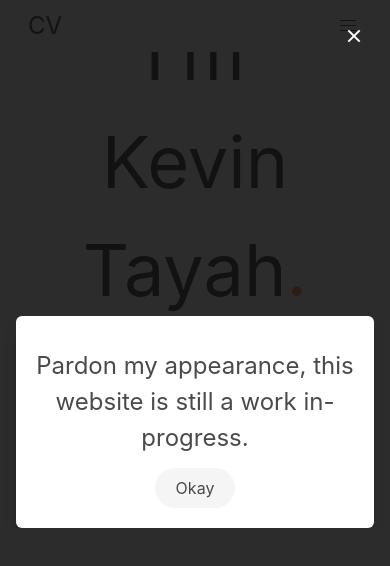
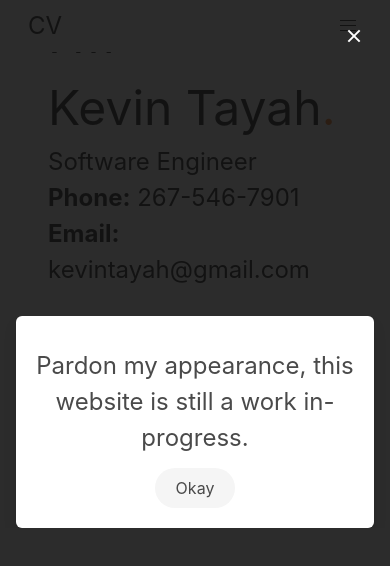
Before and after one commit to ktayah/kevinsite, a Svelte app: page / in a window 390 px wide. Shown: the part 16-582 px from the top of the page. Built offline with nearby package versions, Linux system fonts and the light colour scheme.

Commit message:
Fixed up Main for mobile

```diff
--- a/src/components/Main.svelte
+++ b/src/components/Main.svelte
@@ -1,13 +1,17 @@
 <section>
-  <h1 class="big-font">I<span class="orange">’</span>m</h1>
-  <h1 class="big-font">Kevin Tayah<span class="orange">.</span></h1>
-  <p class="medium-font">Senior Full Stack Developer</p>
-  <p><span class="bold">Phone:</span> 267-546-7901</p>
-  <p><span class="bold">Email:</span> kevintayah@gmail.com</p>
+  <h1 class="text big-font">I<span class="orange">’</span>m</h1>
+  <h1 class="text big-font">Kevin Tayah<span class="orange">.</span></h1>
+  <p class="text medium-font">Software Engineer</p>
+  <p class="text"><span class="bold">Phone:</span> 267-546-7901</p>
+  <p class="text"><span class="bold">Email:</span> kevintayah@gmail.com</p>
 </section>
 
 <style lang="scss">
   @import '../assets/styles/global.scss';
+
+  .text {
+    text-align: left;
+  }
 
   .big-font {
     font-size: 72px;
@@ -15,6 +19,16 @@
 
   .medium-font {
     font-size: 30px;
+  }
+
+  @media only screen and (max-width: 768px) {
+    .big-font {
+      font-size: 48px;
+    }
+
+    .medium-font {
+      font-size: 24px;
+    }
   }
 
   .bold {
```
